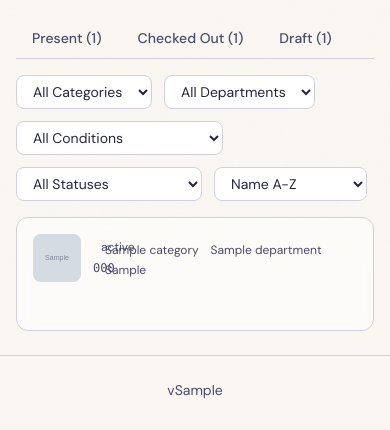
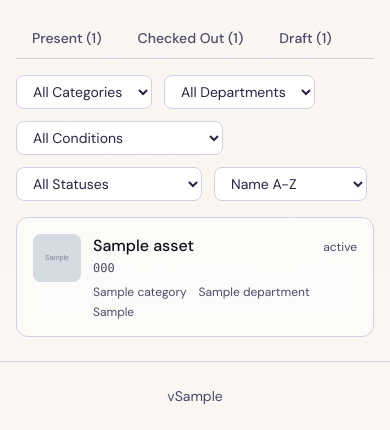
Before and after one commit to realworldtech/props, a Django app: template src/templates/assets/location_detail.html in a window 390 px wide. Shown: the part 576-1006 px from the top of the page. Before the commit the page ends 974 px from the top, so only its background shows below. Run offline with Django 5.2, Linux system fonts and the light colour scheme; the template is opened without the code that fills it: most values are stand-ins (such as "Sample title", 1, 10 or a date in 2020); grey boxes marked "Sample" are stand-in pictures; style sheets or scripts are compiled from the project's sources; parts of the project's set-up code (start-up, migrations or seed data) failed here and were passed over.

Commit message:
fix: correct broken div nesting in location detail mobile cards
The thumbnail commit (4024f5e) introduced an extra </div> in the
mobile card layout, causing the sm:hidden container to close after
the first card. Subsequent cards rendered outside the container,
appearing as unstyled cards on desktop below the table.

Co-Authored-By: Claude Opus 4.6 <noreply@anthropic.com>

```diff
--- a/src/templates/assets/location_detail.html
+++ b/src/templates/assets/location_detail.html
@@ -220,7 +220,8 @@
                             <svg class="w-5 h-5" fill="none" stroke="currentColor" viewBox="0 0 24 24"><path stroke-linecap="round" stroke-linejoin="round" stroke-width="2" d="M4 16l4.586-4.586a2 2 0 012.828 0L16 16m-2-2l1.586-1.586a2 2 0 012.828 0L20 14m-6-6h.01M6 20h12a2 2 0 002-2V6a2 2 0 00-2-2H6a2 2 0 00-2 2v12a2 2 0 002 2z"/></svg>
                             {% endif %}
                         </div>
-                        <div class="flex-1 min-w-0 flex items-start justify-between gap-2">
+                        <div class="flex-1 min-w-0">
+                            <div class="flex items-start justify-between gap-2">
                                 <div class="min-w-0">
                                     <div class="font-medium text-stage-900 dark:text-cream truncate">{{ asset.name }}</div>
                                     <div class="text-xs text-stage-500 dark:text-cream/40 mt-0.5 font-mono">{{ asset.barcode }}</div>
```
Lines whose indentation alone changed are shown as unchanged.
